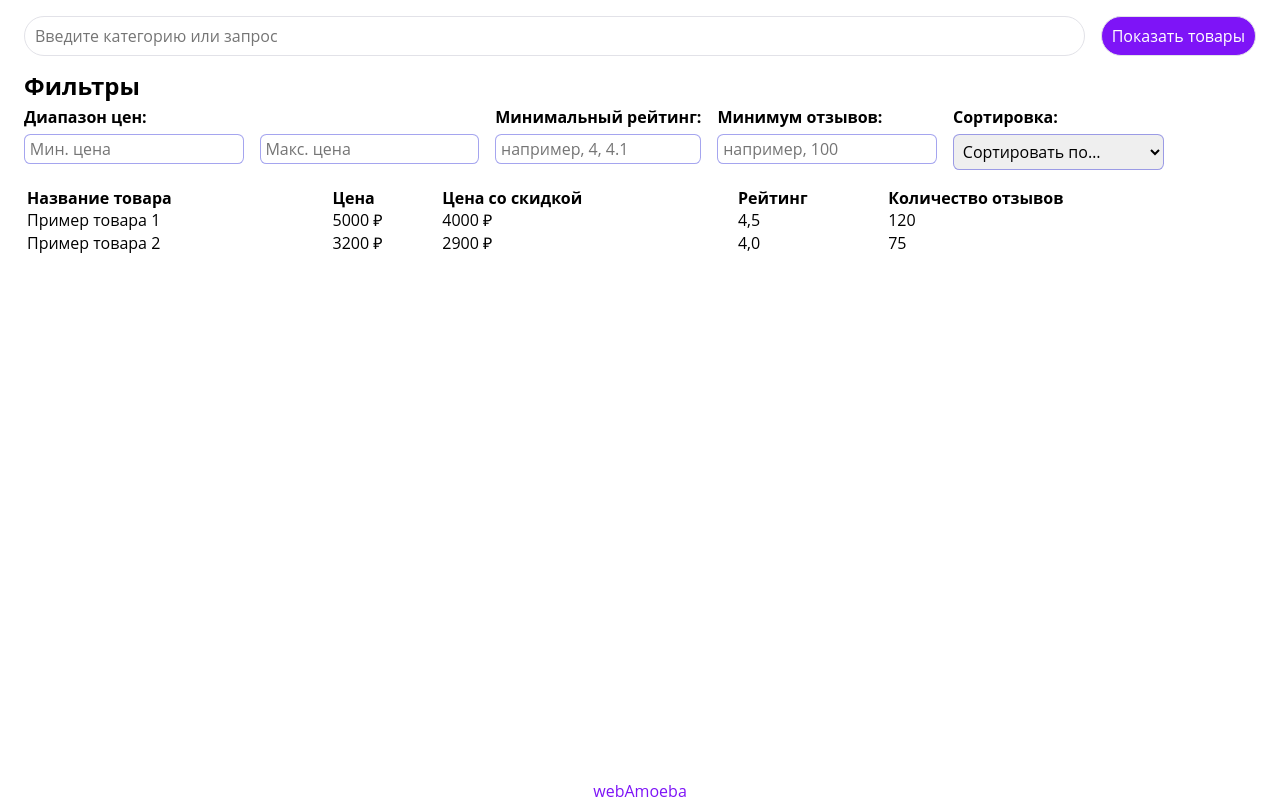
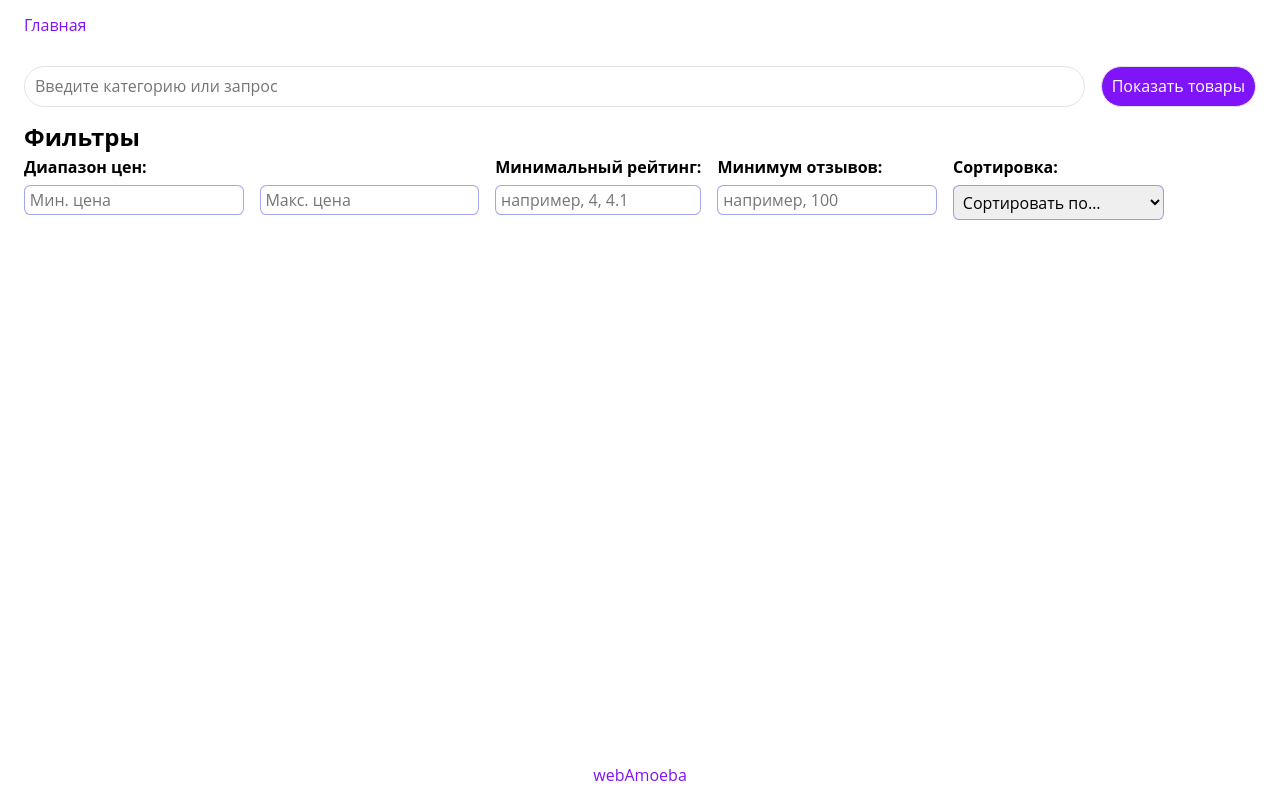
Before and after one commit to webAmoeba/wildberries-parser, a Django app: page / in a window 1280 px wide. After the commit the page ends 781 px from the top, so only its background shows below. Run offline with Django 5.2, Linux system fonts and the light colour scheme.

Commit message:
chore: update CSS

```diff
--- /dev/null
+++ b/w_parser/static/css/dev/blocks/output.css
@@ -0,0 +1,23 @@
+.output {
+    .container {
+        display: flex;
+        flex-direction: column;
+        gap: 1rem;
+    }
+
+    .button {
+        align-self: start;
+    }
+}
+
+.output__table {
+    overflow-x: auto;
+
+    table {
+        width: 100%;
+
+        th {
+            text-align: left;
+        }
+    }
+}
--- a/w_parser/static/css/dev/blocks/section.css
+++ b/w_parser/static/css/dev/blocks/section.css
@@ -2,6 +2,6 @@
     padding: 1rem 0 0;
 
     &.section--full-padding {
-        padding-bottom: 1rem 0;
+        padding-bottom: 1rem;
     }
 }
--- a/w_parser/static/css/dev/blocks/table.css
+++ /dev/null
@@ -1,11 +0,0 @@
-.table {
-    overflow-x: auto;
-
-    table {
-        width: 100%;
-
-        th {
-            text-align: left;
-        }
-    }
-}
--- a/w_parser/static/css/dev/main.css
+++ b/w_parser/static/css/dev/main.css
@@ -5,15 +5,13 @@
 @import "global/reboot.css";
 @import "global/utils.css";
 @import "global/reset.css";
-@import "global/common.css";
 @import "global/container.css";
 
 /* blocks */
 @import "blocks/section.css";
 @import "blocks/link.css";
 @import "blocks/form.css";
-@import "blocks/input.css";
 @import "blocks/button.css";
-@import "blocks/table.css";
 @import "blocks/filter.css";
 @import "blocks/sorting.css";
+@import "blocks/output.css";
--- a/w_parser/templates/base.html
+++ b/w_parser/templates/base.html
@@ -11,15 +11,19 @@
     </head>
     <body>
         <div class="wrapper">
-            {% comment %} <header></header> {% endcomment %}
+            <header class="section section--full-padding">
+                <div class="container">
+                    <a class="link" href="{% url 'index' %}">Главная</a>
+                </div>
+            </header>
             <main>
                 {% block content %}{% endblock %}
             </main>
-            <footer>
-                <div class="section">
-                    <div class="container">
-                        <a class="link link--center" href="https://t.me/webAmoeba" target="_blank">webAmoeba</a>
-                    </div>
+            <footer class="section section--full-padding">
+                <div class="container">
+                    <a class="link link--center"
+                       href="https://t.me/webAmoeba"
+                       target="_blank">webAmoeba</a>
                 </div>
             </footer>
         </div>
--- a/w_parser/templates/index.html
+++ b/w_parser/templates/index.html
@@ -76,11 +76,13 @@
         </div>
     </section>
 
-    <section class="section">
+    <section class="section output">
         <h2 class="visually-hidden">Вывод запроса</h2>
+
+        {% if products %}
             <div class="container">
-            <div class="table">
-                <table class="table">
+                <div class="output__table">
+                    <table>
                         <thead>
                             <tr>
                                 <th>Название товара</th>
@@ -99,14 +101,23 @@
                                     <td>{{ p.rating }}</td>
                                     <td>{{ p.reviews }}</td>
                                 </tr>
-                        {% empty %}
-                            <tr>
-                                <td colspan="5">Нет товаров для отображения</td>
-                            </tr>
                             {% endfor %}
                         </tbody>
                     </table>
                 </div>
+
+                <button type="button" class="button" id="save-results">Сохранить результаты</button>
             </div>
+
+        {% else %}
+
+            {% if query %}
+                <div class="container">
+                    <p>
+                        По запросу <b>{{ query }}</b> ничего не найдено.
+                    </p>
+                </div>
+            {% endif %}
+        {% endif %}
     </section>
 {% endblock %}
--- a/w_parser/views.py
+++ b/w_parser/views.py
@@ -10,23 +10,25 @@ def custom_404(request, exception):
 
 
 def index(request):
-    query = request.GET.get("query", "")
+    query = request.GET.get("query", "").strip()
+    products = []
 
-    products = [
-        {
-            "name": "Пример товара 1",
-            "price": 5000,
-            "discount_price": 4000,
-            "rating": 4.5,
-            "reviews": 120,
-        },
-        {
-            "name": "Пример товара 2",
-            "price": 3200,
-            "discount_price": 2900,
-            "rating": 4.0,
-            "reviews": 75,
-        },
-    ]
+    if query:
+        products = [
+            {
+                "name": f"Товар «{query}» пример 1",
+                "price": 5000,
+                "discount_price": 4000,
+                "rating": 4.5,
+                "reviews": 120,
+            },
+            {
+                "name": f"Товар «{query}» пример 2",
+                "price": 3200,
+                "discount_price": 2900,
+                "rating": 4.0,
+                "reviews": 75,
+            },
+        ]
 
     return render(request, "index.html", {"query": query, "products": products})
```
Also changed, not shown: w_parser/static/css/main.css (+123 -1 lines). Lines whose indentation alone changed are shown as unchanged.
